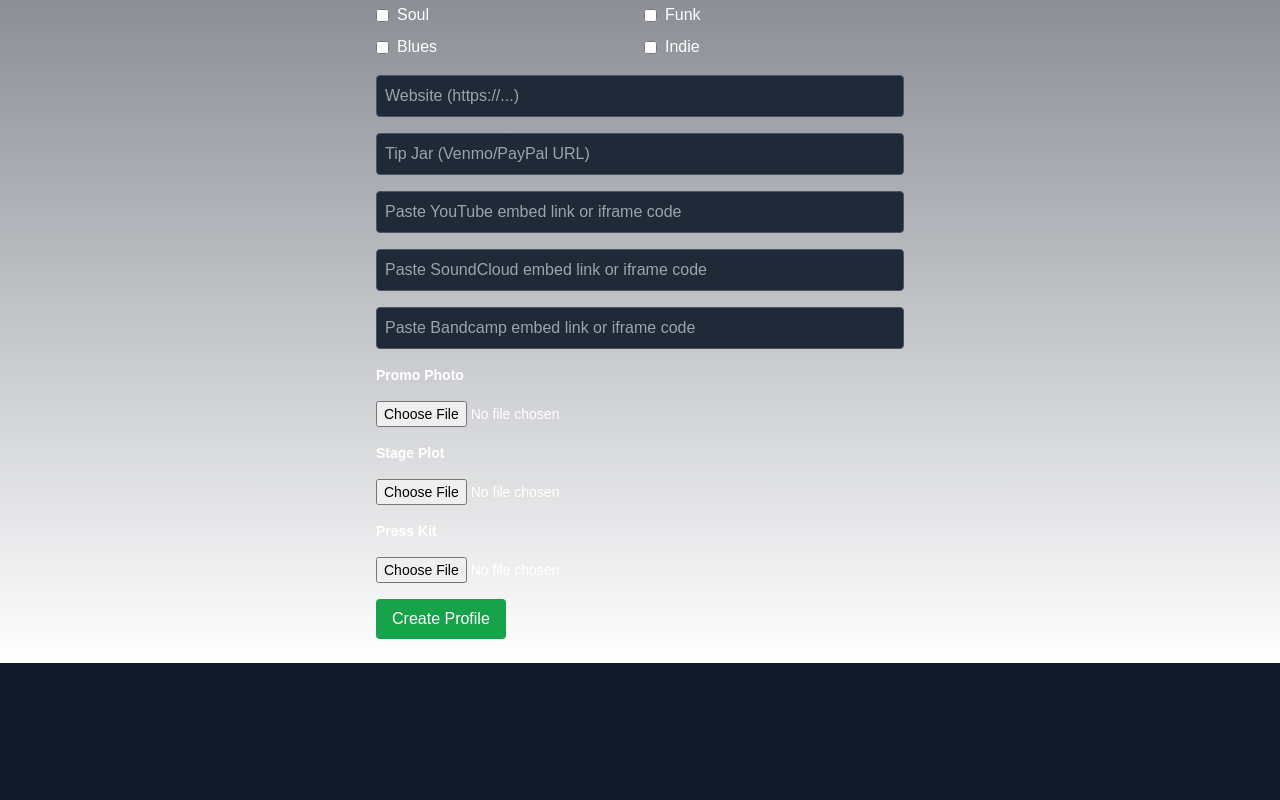
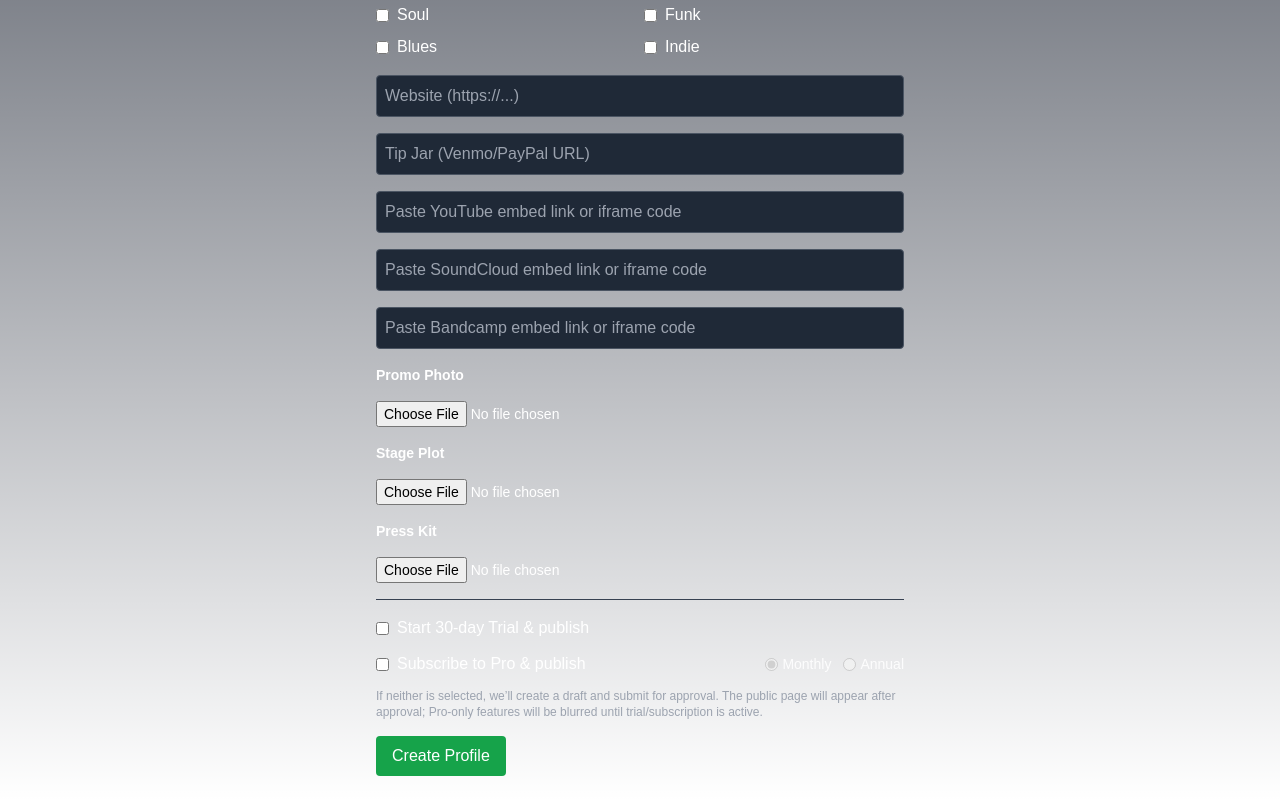
Before and after one commit to rpoole444/cos-livewire-fe, a Next.js app: page /artist-signup in a window 1280 px wide. Shown: the part 698-1498 px from the top of the page. Before the commit the page ends 1361 px from the top, so only its background shows below. Built offline with nearby package versions, Linux system fonts and the light colour scheme; no server answers.

Commit message:
add toggles for user

```diff
--- a/src/pages/artist-signup.tsx
+++ b/src/pages/artist-signup.tsx
@@ -1,4 +1,4 @@
-import { useState } from 'react';
+import { useState,useEffect } from 'react';
 import { useRouter } from 'next/router';
 import Link from 'next/link';
 import { useAuth } from '@/context/AuthContext';
@@ -41,6 +41,20 @@ export default function ArtistSignupPage() {
 
   const [error, setError] = useState('');
   const [loading, setLoading] = useState(false);
+const [wantsTrial, setWantsTrial] = useState(false);
+const [wantsSubscribe, setWantsSubscribe] = useState(false);
+const [plan, setPlan] = useState<'monthly'|'annual'>('monthly');
+
+
+useEffect(() => {
+  if (wantsTrial) setWantsSubscribe(false);
+}, [wantsTrial]);
+useEffect(() => {
+  if (wantsSubscribe) setWantsTrial(false);
+}, [wantsSubscribe]);
+
+const canStartTrial = !proActive && !trialActive;
+
 
   const handleChange = (e: React.ChangeEvent<HTMLInputElement | HTMLTextAreaElement>) => {
     const { name, value } = e.target;
@@ -92,40 +106,63 @@ export default function ArtistSignupPage() {
 
   setLoading(true);
   try {
+    // 1) create draft
     const formData = new FormData();
-      Object.entries(form).forEach(([key, value]) => {
-        if (Array.isArray(value)) {
-          formData.append(key, JSON.stringify(value));
-        } else {
-          formData.append(key, value);
-        }
-      });
+    Object.entries(form).forEach(([k, v]) => formData.append(k, Array.isArray(v) ? JSON.stringify(v) : String(v || '')));
+    Object.entries(files).forEach(([k, f]) => { if (f) formData.append(k, f); });
 
-
-      Object.entries(files).forEach(([key, file]) => {
-        if (file) formData.append(key, file);
-      });
-
-      formData.append('is_pro', 'true');
-      formData.append('is_approved', 'false');
-
-      const res = await fetch(`${process.env.NEXT_PUBLIC_API_URL}/api/artists`, {
+    const createRes = await fetch(`${process.env.NEXT_PUBLIC_API_URL}/api/artists`, {
       method: 'POST',
       body: formData,
       credentials: 'include'
     });
+    if (!createRes.ok) throw new Error('Failed to create artist profile');
+    const created = await createRes.json(); // { id, slug, ... }
 
-      if (!res.ok) throw new Error('Failed to create artist profile');
+    // 2) branch
+    if (wantsTrial && canStartTrial) {
+      // start trial → publish → go to page
+      const tRes = await fetch(`${process.env.NEXT_PUBLIC_API_URL}/api/artists/trial/start`, {
+        method: 'POST',
+        credentials: 'include'
+      });
+      if (!tRes.ok) throw new Error('Could not start trial');
 
-      await res.json();
+      // publish (requires access)
+      const pubRes = await fetch(`${process.env.NEXT_PUBLIC_API_URL}/api/artists/${created.id}/publish`, {
+        method: 'PUT',
+        credentials: 'include'
+      });
+      if (!pubRes.ok) throw new Error('Could not publish after trial');
+
       await refetchUser();
-      router.push(`/UserProfile?trial=active`);
+      router.push(`/artists/${created.slug}?pending=true&trial=active`);
+      return;
+    }
+
+    if (wantsSubscribe && !proActive) {
+      // kick off Stripe checkout; server should embed {intent: 'publish_artist', artist_id}
+      const coRes = await fetch(`${process.env.NEXT_PUBLIC_API_URL}/api/payments/create-checkout-session`, {
+        method: 'POST',
+        credentials: 'include',
+        headers: { 'Content-Type': 'application/json' },
+        body: JSON.stringify({ userId: user.id, plan, artistId: created.id, intent: 'publish_artist' })
+      });
+      const co = await coRes.json();
+      if (!coRes.ok || !co.url) throw new Error(co.message || 'Checkout failed');
+      window.location.href = co.url;
+      return;
+    }
+
+    // neither selected → stay as draft; owner can see; admin will approve later
+    router.push(`/artists/${created.slug}?pending=true`);
   } catch (err: any) {
-      setError(err.message);
+    setError(err.message || 'Something went wrong');
   } finally {
     setLoading(false);
   }
 };
+
 
   if (trialExpired) {
     return (
@@ -240,6 +277,48 @@ export default function ArtistSignupPage() {
         <label className="block text-sm font-semibold mt-4">Press Kit</label>
         <input type="file" name="press_kit" accept="application/pdf,image/*" onChange={handleFileChange} className="w-full text-sm" />
 
+        {/* Access choices */}
+        <div className="mt-6 border-t border-gray-700 pt-4 space-y-3">
+          <div className="flex items-center justify-between">
+            <label className="flex items-center gap-2">
+              <input
+                type="checkbox"
+                checked={wantsTrial}
+                onChange={e => setWantsTrial(e.target.checked)}
+                disabled={!canStartTrial} // already Pro or in a trial? can’t start again
+              />
+              <span>Start 30-day Trial & publish</span>
+            </label>
+            {!canStartTrial && <span className="text-xs text-gray-400">Already Pro or trial active</span>}
+          </div>
+
+          <div className="flex items-center justify-between">
+            <label className="flex items-center gap-2">
+              <input
+                type="checkbox"
+                checked={wantsSubscribe}
+                onChange={e => setWantsSubscribe(e.target.checked)}
+                disabled={proActive} // already Pro? no need
+              />
+              <span>Subscribe to Pro & publish</span>
+            </label>
+            <div className="flex items-center gap-3 text-sm">
+              <label className="flex items-center gap-1 opacity-90">
+                <input type="radio" name="plan" checked={plan==='monthly'} onChange={()=>setPlan('monthly')} disabled={!wantsSubscribe || proActive}/>
+                Monthly
+              </label>
+              <label className="flex items-center gap-1 opacity-90">
+                <input type="radio" name="plan" checked={plan==='annual'} onChange={()=>setPlan('annual')} disabled={!wantsSubscribe || proActive}/>
+                Annual
+              </label>
+            </div>
+          </div>
+
+          <p className="text-xs text-gray-400">
+            If neither is selected, we’ll create a draft and submit for approval. The public page will appear after approval; Pro-only features will be blurred until trial/subscription is active.
+          </p>
+        </div>
+
         {error && <p className="text-red-500">{error}</p>}
         <button type="submit" disabled={loading} className="bg-green-600 hover:bg-green-700 px-4 py-2 rounded text-white">
           {loading ? 'Creating…' : 'Create Profile'}
```
Lines whose indentation alone changed are shown as unchanged.
